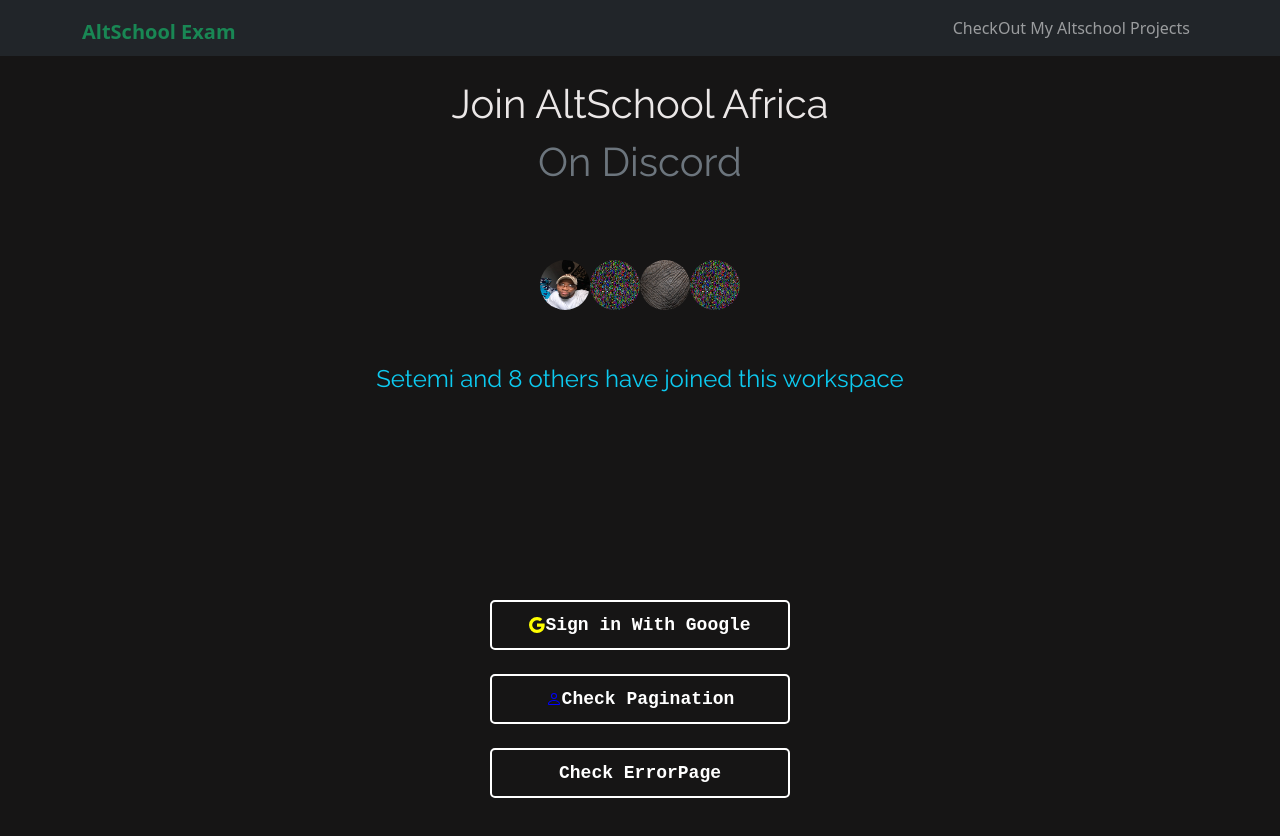
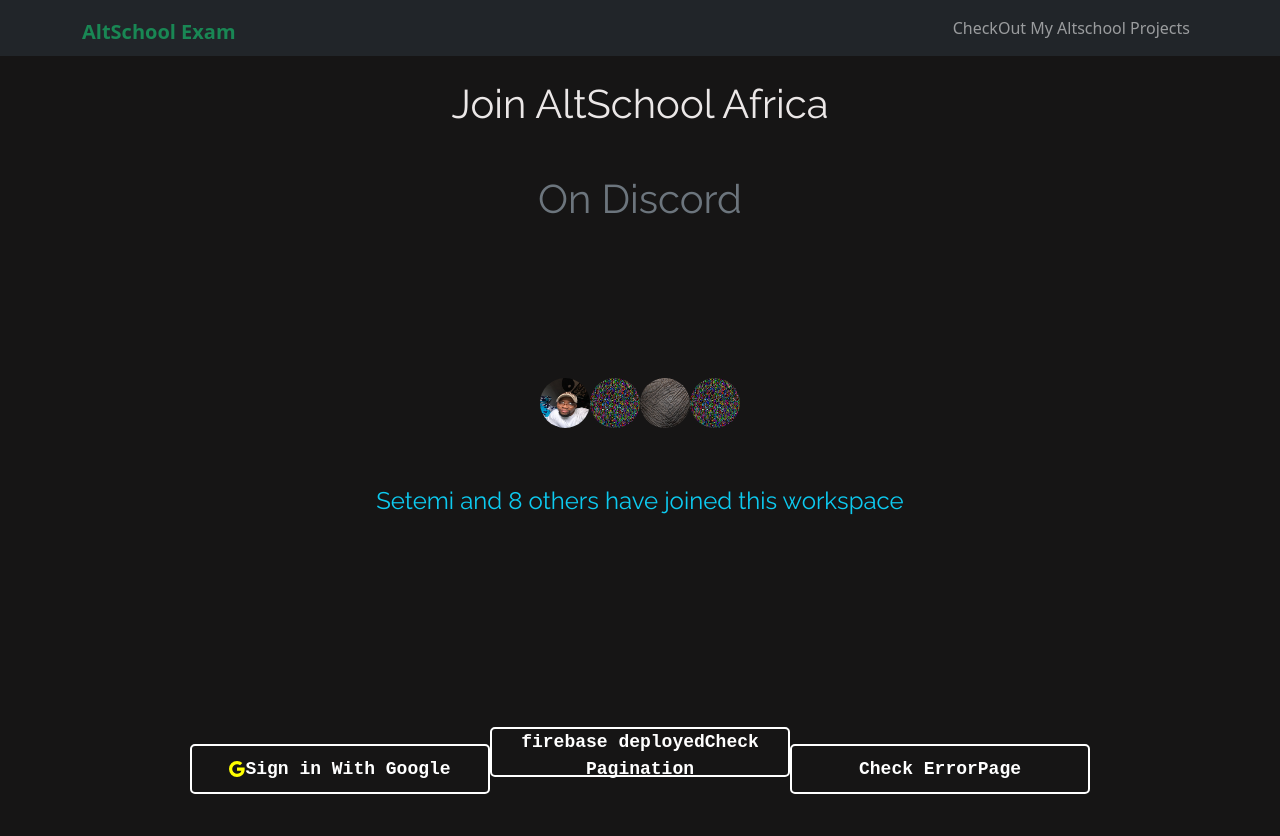
Before and after one commit to Ajdev11/GoogleAuth_PaginationAPI, a React (Create React App) app: page / in a window 1280 px wide. Shown: the top 836 px of the page. Built offline with nearby package versions, Linux system fonts and the light colour scheme.

Commit message:
Added the axios files

```diff
--- a/src/App.js
+++ b/src/App.js
@@ -5,10 +5,12 @@
 import Display from "./Components/Display";
 import ErrorBoundary from "./Components/ErrorBoundary";
 import Hero from "./Components/Hero";
+// import Axios from "./Components/Axios";
 
 function App() {
   return (
     <>
+    {/* <Axios /> */}
       <Routes>
         <Route exact path="/" element={<Home />} />
         <Route exact path="/Aboutme" element={<Aboutme />} />
--- a/src/Components/Aboutme.jsx
+++ b/src/Components/Aboutme.jsx
@@ -43,15 +43,18 @@
                     documented and pusheed to my Github account using GIT CLI,
                     deployed and hosted with Firebase Application.
                   </p>
+                  <div className="btn-div">
                   <button className="btn btn-primary mt-1">
                     <a
                       id="Link"
                       target="_blank"
                       href="https://olasenimoses-55e72.web.app"
                     >
-                      View
+                      View more
                     </a>
                   </button>
+                  </div>
+
                 </div>
               </div>
             </div>
@@ -66,6 +69,7 @@
                     GIT CLI. account, deployed and hosted with Firebase
                     Application.
                   </p>
+                  <div className="btn-div">
                   <button className="btn btn-primary mt-1">
                     <a
                       id="Link"
@@ -75,7 +79,8 @@
                       View
                     </a>
                   </button>
-                </div>
+                  </div>
+                  </div>
               </div>
             </div>
             <div className="col-md my-5">
@@ -89,6 +94,7 @@
                     to my Github account using GIT CLI, deployed and hosted with
                     Firebase Application.
                   </p>
+                  <div className="btn-div">
                   <button className="btn btn-primary mt-1">
                     <a
                       id="Link"
@@ -98,6 +104,7 @@
                       View
                     </a>
                   </button>
+                  </div>
                 </div>
               </div>
             </div>
--- a/src/Components/Card.jsx
+++ b/src/Components/Card.jsx
@@ -11,14 +11,6 @@
         <meta name="description" content="AltSchool second semester Exam" />
         <link rel="canonical" href="/" />
        </Helmet>
-      <div className="link">
-        <Link className="link-home" to="/">
-          Home
-        </Link>
-        <Link className="link-home" to="/">
-          Next
-        </Link>
-      </div>
       <div className="card-container">
         <div className="image-container">
           <img alt="Profile Pic" src={data.picture.medium} />
--- a/src/Components/Home.jsx
+++ b/src/Components/Home.jsx
@@ -72,6 +72,7 @@
           Join AltSchool Africa
           <span className="spanOne text-secondary">On Discord</span>{" "}
         </h1>
+        <br />
         <div className="users-img">
           <span>{listUsers}</span>
         </div>
@@ -83,16 +84,12 @@
             <Google color="yellow" size={16} />
             Sign in With Google
           </button>
-          <br />
-          <br />
           <button id="btn">
-            <Person color="blue" size={16} />
+         firebase deployed
             <Link id="Link" to="/display">
               Check Pagination
             </Link>
-          </button>{" "}
-          <br />
-          <br />
+          </button>
           <button id="btn">
             <Link id="Link" to="/error">
               Check ErrorPage
--- a/src/styles/Mobile.css
+++ b/src/styles/Mobile.css
@@ -21,7 +21,7 @@
 .spanOne {
   display: grid;
   justify-content: center;
-  margin-top: -15px;
+  margin-top: 20px;
 }
 .users-img {
   margin-top: 10px;
@@ -38,8 +38,6 @@
   border-radius: 50px;
 }
 .btn {
-  display: grid;
-  justify-content: space-evenly;
   margin-top: 130px;
 }
 #btn {
@@ -58,6 +56,10 @@
   font-size: 20px;
   text-align: center;
 }
+.btn-div{
+  display: grid;
+  justify-content: center;
+}
 #Link {
   text-decoration: none;
   color: #fff;
```
Also changed, not shown: src/Components/Axios.jsx (added, +30 -0 lines).
